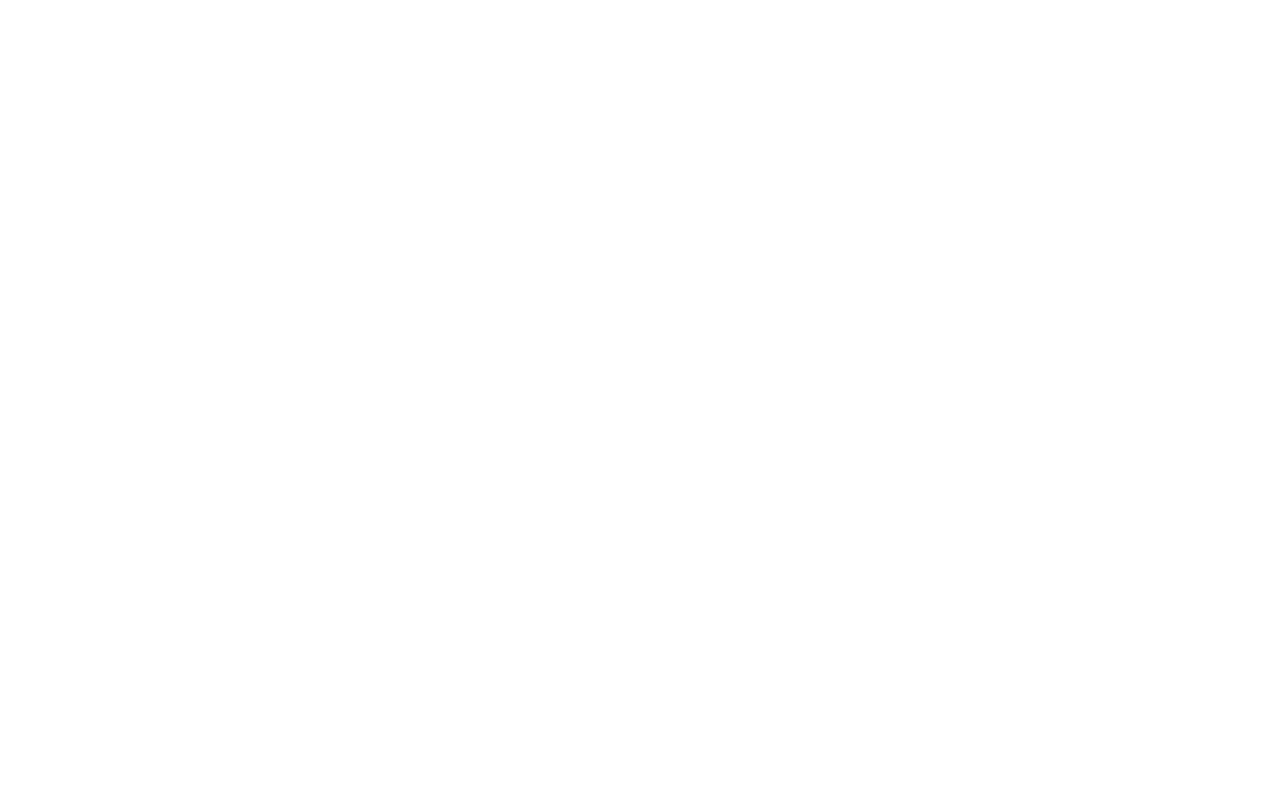
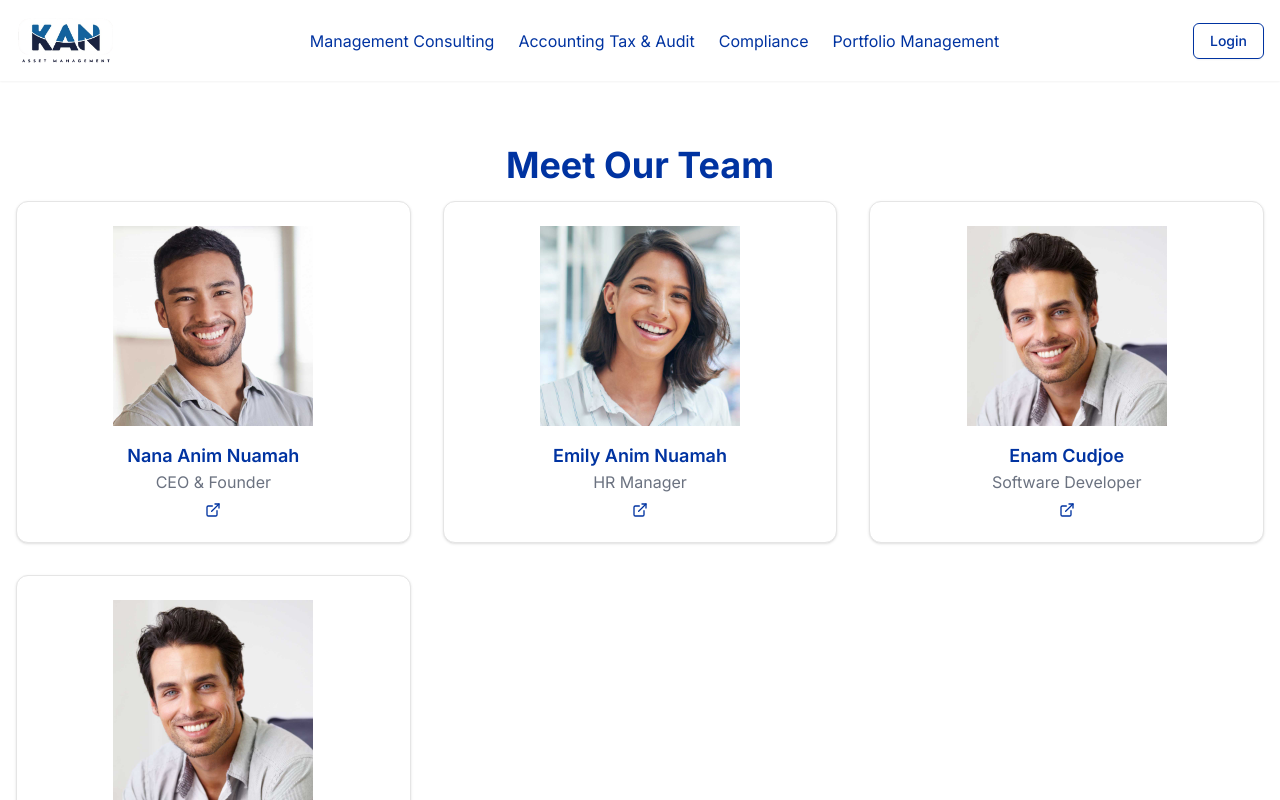
Before and after one commit to Vinc5764/zenith, a Next.js app: page /our-team in a window 1280 px wide. Shown: the top 800 px of the page. Built offline with nearby package versions, Linux system fonts and the light colour scheme.

Commit message:
update stuff

```diff
--- a/app/our-team/page.tsx
+++ b/app/our-team/page.tsx
@@ -1,11 +1,84 @@
-import React from 'react'
+import Image from "next/image"
+import Link from "next/link"
+import { ExternalLink } from "lucide-react"
 
-const page = () => {
+import { Button } from "@/components/ui/button"
+import { Card, CardContent } from "@/components/ui/card"
+import HamburgerMenu from "@/components/HamburgerMenu"
+import teamMember1 from '@/public/profile.jpg'
+import teamMember2 from '@/public/profile1.jpg'
+import teamMember3 from '@/public/profile2.jpg'
+
+
+import logo from '@/public/kan-logo-2-removebg-preview.png'
+
+const teamMembers = [
+  { name: "Nana Anim Nuamah", role: "CEO & Founder", profilePic: teamMember2, url: "https://www.instagram.com/mrkitchengh?igshid=dnIxMHljcXVqbDdp" },
+    // Add more team members as needed
+    { name: "Emily Anim Nuamah", role: "HR Manager", profilePic: teamMember1, url: "https://www.instagram.com/mrkitchengh?igshid=dnIxMHljcXVqbDdp" },
+{ name: "Enam Cudjoe", role: "Software Developer", profilePic: teamMember3, url: "https://www.instagram.com/mrkitchengh?igshid=dnIxMHljcXVqbDdp" },
+{ name: "Simon Adjei", role: "Software Developer", profilePic: teamMember3, url: "https://www.instagram.com/mrkitchengh?igshid=dnIxMHljcXVqbDdp" },
+
+]
+
+const navLinks = [
+  { href: "/management", label: "Management Consulting" },
+  { href: "/accounting", label: "Accounting Tax & Audit" },
+  { href: "/compliance", label: "Compliance" },
+  { href: "/portfolio", label: "Portfolio Management" },
+]
+
+export default function TeamPage() {
   return (
-    <div>
-
+    <div className="min-h-screen flex flex-col">
+      <header className="flex items-center justify-between px-4 py-4 bg-white shadow-sm">
+        <Link href="/" className="flex items-center space-x-2">
+          <Image src={logo} alt="Logo" width={100} height={48} />
+        </Link>
+        <nav className="hidden md:flex space-x-6">
+          {navLinks.map((link) => (
+            <Link key={link.href} href={link.href} className="text-[#0033A1] hover:underline">
+              {link.label}
+            </Link>
+          ))}
+        </nav>
+        <div className="flex items-center space-x-4">
+          <Link href={`/sign-in`}>
+            <Button variant="outline" className="text-[#0033A1] border-[#0033A1] hover:bg-[#0033A1] hover:text-white">Login</Button>
+          </Link>
+          <HamburgerMenu links={navLinks} />
+        </div>
+      </header>
+      <main className="flex-grow">
+        <section className="container mx-auto px-4 py-16 text-center">
+          <h1 className="text-4xl font-bold mb-4 text-[#0033A1]">Meet Our Team</h1>
+          {/* <p className="text-xl mb-8 text-gray-600">Our dedicated team works together to deliver exceptional service across various industries.</p> */}
+          <div className="grid grid-cols-1 md:grid-cols-3 gap-8">
+            {teamMembers.map((member) => (
+              <Card key={member.name} className="hover:shadow-lg transition-shadow duration-300">
+                <CardContent className="p-6">
+                  <a href={member.url} target="_blank" rel="noopener noreferrer" className="block">
+                    <Image
+                      src={member.profilePic}
+                      alt={`${member.name} profile picture`}
+                      width={200}
+                      height={100}
+                      className="mx-auto mb-4"
+                    />
+                    <div className="text-center">
+                      <h2 className="font-semibold text-[#0033A1] text-lg">{member.name}</h2>
+                      <p className="text-gray-500">{member.role}</p>
+                      <div className="flex items-center justify-center mt-2 text-[#0033A1]">
+                        <ExternalLink size={16} />
+                      </div>
+                    </div>
+                  </a>
+                </CardContent>
+              </Card>
+            ))}
+          </div>
+        </section>
+      </main>
     </div>
   )
 }
-
-export default page
--- a/components/Accounts.tsx
+++ b/components/Accounts.tsx
@@ -19,6 +19,7 @@
   { href: "/accounting", label: "Accounting Tax & Audit" },
   { href: "/compliance", label: "Compliance" },
   { href: "/portfolio", label: "Portfolio Management" },
+   { href: "/our-team", label: "Our Team" },
 ]
 
 export default function AccountingPage() {
--- a/components/Compliance.tsx
+++ b/components/Compliance.tsx
@@ -19,6 +19,7 @@
   { href: "/accounting", label: "Accounting Tax & Audit" },
   { href: "/compliance", label: "Compliance" },
   { href: "/portfolio", label: "Portfolio Management" },
+   { href: "/our-team", label: "Our Team" },
 ]
 
 export default function CompliancePage() {
--- a/components/Home.tsx
+++ b/components/Home.tsx
@@ -11,6 +11,7 @@
   { href: "/accounting", label: "Accounting Tax & Audit" },
   { href: "/compliance", label: "Compliance" },
   { href: "/portfolio", label: "Portfolio Management" },
+   { href: "/our-team", label: "Our Team" },
 ]
 
 export default function FinancialServicesPage() {
--- a/components/Management.tsx
+++ b/components/Management.tsx
@@ -21,6 +21,7 @@
   { href: "/accounting", label: "Accounting Tax & Audit" },
   { href: "/compliance", label: "Compliance" },
   { href: "/portfolio", label: "Portfolio Management" },
+   { href: "/our-team", label: "Our Team" },
 ]
 
 export default function ManagementConsultingPage() {
--- a/components/Portfolio.tsx
+++ b/components/Portfolio.tsx
@@ -24,6 +24,7 @@
   { href: "/accounting", label: "Accounting Tax & Audit" },
   { href: "/compliance", label: "Compliance" },
   { href: "/portfolio", label: "Portfolio Management" },
+   { href: "/our-team", label: "Our Team" },
 ]
 
 const portfolios = [
```
